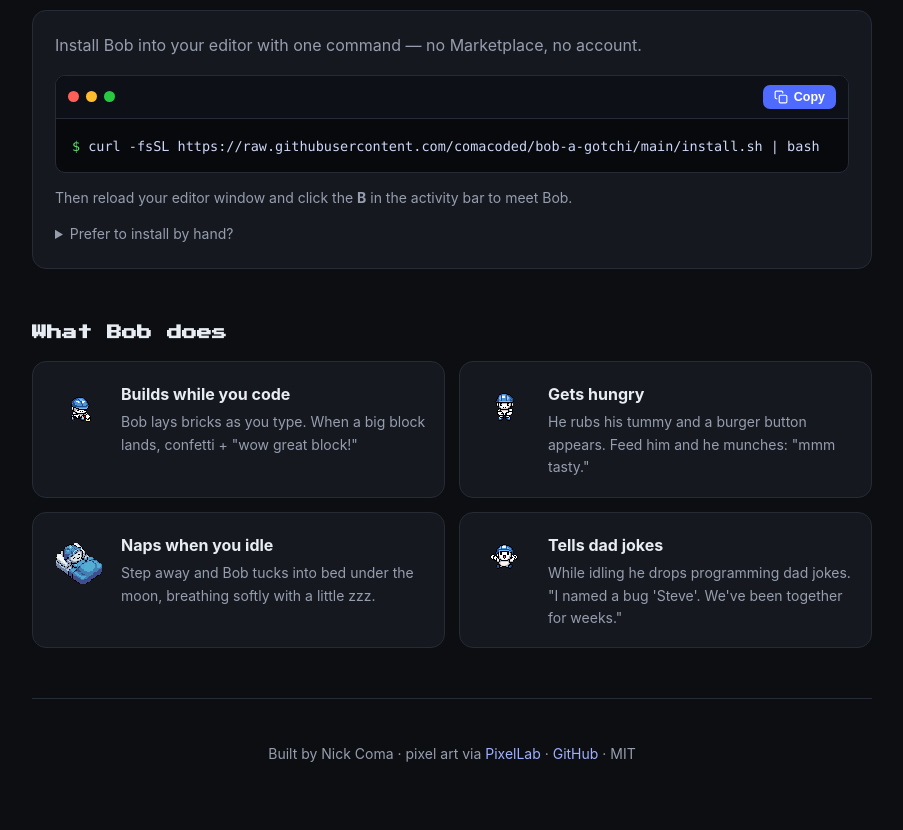
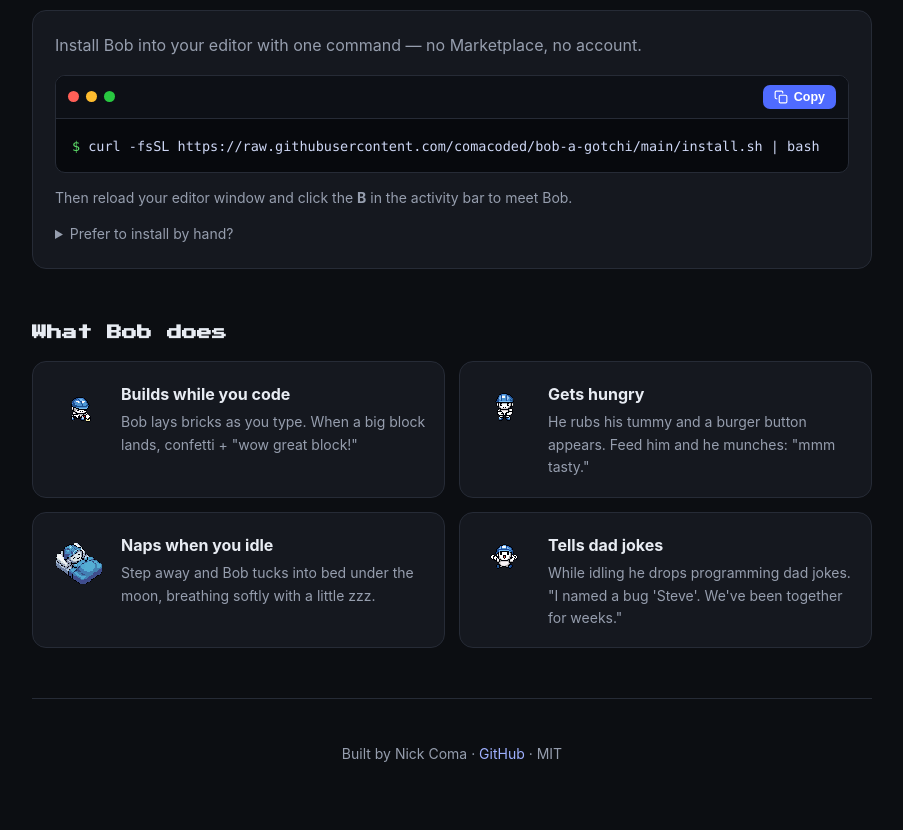
Before and after one commit to comacoded/bob-a-gotchi, a website: page docs/index.html in a window 1280 px wide. Shown: the part 630-1460 px from the top of the page, without its empty margins (188-1091 px from the left). Drawn offline with Linux system fonts and the light colour scheme.

Commit message:
Footer: remove PixelLab credit line

```diff
--- a/docs/index.html
+++ b/docs/index.html
@@ -171,7 +171,7 @@
     </section>
 
     <footer>
-      <p>Built by Nick Coma · pixel art via <a href="https://pixellab.ai">PixelLab</a> · <a href="https://github.com/comacoded/bob-a-gotchi">GitHub</a> · MIT</p>
+      <p>Built by Nick Coma · <a href="https://github.com/comacoded/bob-a-gotchi">GitHub</a> · MIT</p>
     </footer>
 
   </div>
```
